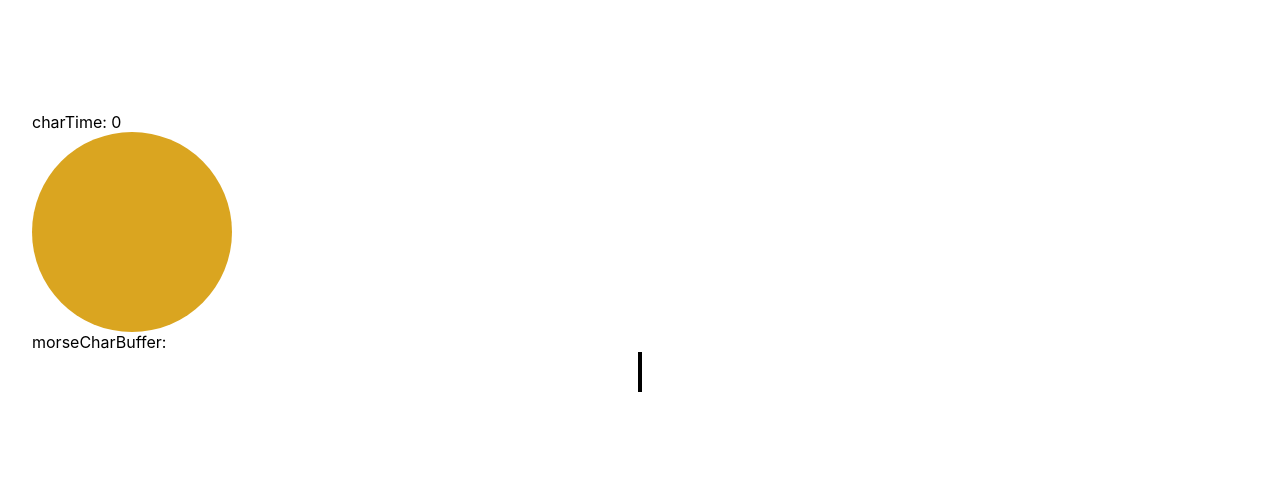
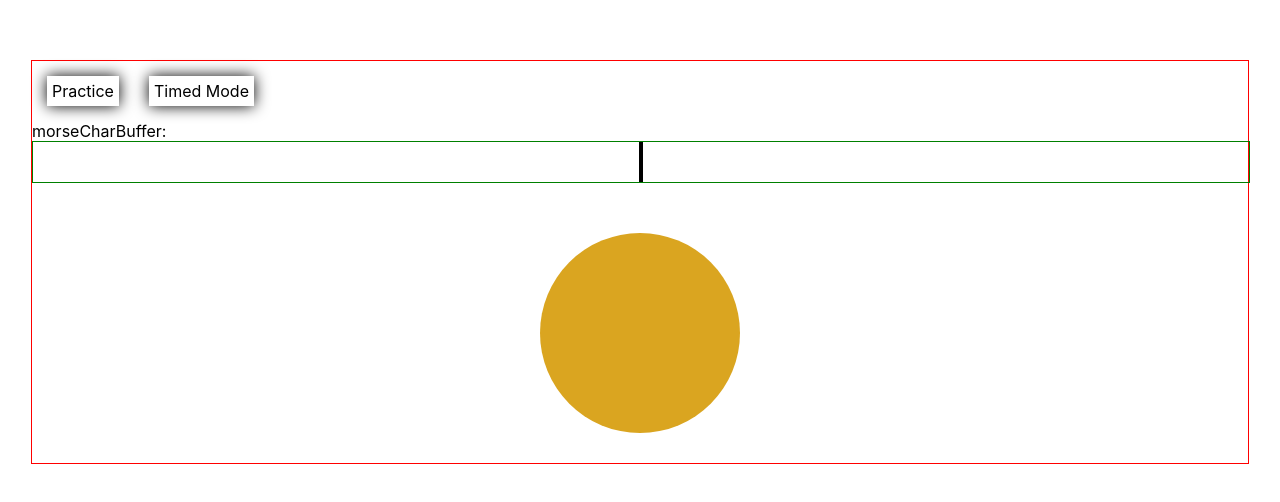
Before and after one commit to genemecija/learn-morse-code, a React (Create React App) app: page / in a window 1280 px wide. Shown: the part 138-640 px from the top of the page. Built offline with nearby package versions, Linux system fonts and the light colour scheme.

Commit message:
Tones work on iOS Safari

```diff
--- a/src/App.js
+++ b/src/App.js
@@ -1,8 +1,9 @@
 import React, { useEffect, useState } from 'react';
-import './App.css';
+import './css/App.css';
 import MorseDisplay from './components/MorseDisplay'
 import MorseBufferDisplay from './components/MorseBufferDisplay'
 import MorseButton from './components/MorseButton'
+import ModePicker from './components/ModePicker'
 // import LettersDisplay from './components/LettersDisplay'
 
 function App() {
@@ -21,30 +22,46 @@ function App() {
     const ditMaxTime = 5  // default: 3
     const letterGapMinTime = ditMaxTime*3
     const wordGapMaxTime = ditMaxTime*7
-    const morseHistorySize = 3
+    const morseHistorySize = 1
 
-    let context = new AudioContext()
+    // Tone Setup
+    let AudioContext = window.AudioContext || window.webkitAudioContext || false
+    let context
+    window.AudioContext = window.AudioContext || window.webkitAudioContext;
+    if (AudioContext) {
+        context = new AudioContext()
+    } else {
+        context = null
+    }
+
     let o
+    let frequency = 550.0
 
 
     function handleInputStart(event) {
+        event.preventDefault()
         if ((event.keyCode !== 32 && event.target.id !== "morseButton") ||
         (event.repeat)) {
             return
         }
+        if (context.state === 'interrupted') {
+            context.resume()
+        }
+
+        o = context.createOscillator()
+        o.frequency.value = frequency
+        o.type = "sine"
+
+        let g = context.createGain()
+        g.gain.exponentialRampToValueAtTime(0.08, context.currentTime)
+        o.connect(g)
+        g.connect(context.destination)
+        o.start()
+
         // if (gapTimer===0) { setMorseLettersBuffer('') }
         checkGapBetweenInputs()
         clearInterval(gapTimer)
 
-        o = context.createOscillator()
-        let g = context.createGain()
-        g.gain.exponentialRampToValueAtTime(0.08, context.currentTime)
-        o.type = "sine"
-        let frequency = 550.0
-        o.frequency.value = frequency
-        o.connect(g)
-        g.connect(context.destination)
-        o.start()
 
         startCharTimer()
     }
@@ -58,6 +75,7 @@ function App() {
     }
 
     function handleInputEnd(event) {
+        event.preventDefault()
         if ((event.keyCode !== 32 && event.target.id !== "morseButton") ||
         (event.repeat)) {
             return
@@ -111,7 +129,9 @@ function App() {
         document.addEventListener('keydown', handleInputStart)
         document.addEventListener('keyup', handleInputEnd)
         document.getElementById('morseButton').addEventListener('mousedown', handleInputStart)
+        document.getElementById('morseButton').addEventListener('touchstart', handleInputStart)
         document.getElementById('morseButton').addEventListener('mouseup', handleInputEnd)
+        document.getElementById('morseButton').addEventListener('touchend', handleInputEnd)
         // eslint-disable-next-line
     }, [])
 
@@ -139,12 +159,12 @@ function App() {
     }, [morseCharBuffer])
 
     return (
-        <div>charTime: {charTime}<br/>
-            <MorseButton />
+        <div id='main-content'>
+            <ModePicker />
             morseCharBuffer:<br/>
             <MorseBufferDisplay buffer={morseCharBuffer} /><br/>
             <MorseDisplay morseWords={morseWords}/>
-
+            <MorseButton />
         </div>
     );
 }
--- a/src/App.css
+++ b/src/App_original.css
@@ -11,8 +11,17 @@ html, body {
     align-items: center;
     width: 100%;
 }
-#root div {
+#mode-picker {
+    display: flex;
+}
+#mode-picker div {
+    margin: 15px;
+    padding: 5px;
+    box-shadow: 0px 0px 15px #000;
+}
+#main-content {
     width: 95vw;
+    border: 1px solid red;
 }
 
 #morseButton {
@@ -25,7 +34,7 @@ html, body {
 #morseBufferDisplay {
     display: flex;
     justify-content: center;
-    /* border: 1px solid green; */
+    border: 1px solid green;
     width: 100%;
     height: 40px;
 }
@@ -71,42 +80,46 @@ html, body {
     font-weight: bold;
 }
 #morseDisplay {
-    /* border: 2px solid red; */
+    /* border: 1px solid blue; */
     display: flex;
-    flex-direction: row;
+    flex-direction: column;
 }
-#cardContainer div .morseCard:nth-child(1){
+#morseDisplay .morseCard:nth-child(1){
     opacity: 100%;
 }
-#cardContainer div .morseCard:nth-child(2){
+#morseDisplay .morseCard:nth-child(2){
     opacity: 70%;
 }
-#cardContainer div .morseCard:nth-child(3){
+#morseDisplay .morseCard:nth-child(3){
     opacity: 50%;
 }
-#cardContainer div .morseCard:nth-child(4){
+#morseDisplay .morseCard:nth-child(4){
     opacity: 30%;
 }
-#cardContainer div .morseCard:nth-child(5){
+#morseDisplay .morseCard:nth-child(5){
     opacity: 10%;
 }
 .morseCard {
     display: flex;
     flex-direction: row !important;
     justify-content: center;
-    /* border: 1px solid blue; */
+    /* border: 1px solid orange; */
     margin-bottom: 2px;
     font-size: 40px;
     font-family: 'Courier';
     font-weight: bold;
+    /* width: 100%; */
 }
 .morseCard div {
     /* border: 1px solid green; */
     padding: 5px;
     margin: 2px;
-    /* border: 1px solid #EEE; */
+    /* border: 1px solid purple; */
     background: #EEE;
+    /* background-image: linear-gradient(90deg, transparent, #EEE); */
     /* box-shadow: 0px 2px 2px -2px #666; */
+    /* justify-content: space-around; */
+    width: 50%;
 }
 .morseCard .ditDahs {
     display: flex;
--- /dev/null
+++ b/src/components/ModePicker.js
@@ -0,0 +1,16 @@
+import React from "react"
+
+function ModePicker() {
+    return (
+        <div id="mode-picker">
+            <div id="practice">
+                Practice
+            </div>
+            <div id="timed">
+                Timed Mode
+            </div>
+        </div>
+    )
+}
+
+export default ModePicker
--- a/src/components/MorseDisplay.js
+++ b/src/components/MorseDisplay.js
@@ -7,9 +7,7 @@ function MorseDisplay(props) {
 
     return (
         <div id="morseDisplay">
-            <div id="cardContainer">
-                <div>{morseCards}</div>
-            </div>
+            {morseCards}
         </div>
     )
 }
--- /dev/null
+++ b/src/css/App.css
@@ -0,0 +1,197 @@
+html, body {
+  margin: 0px;
+  padding: 0px;
+  height: 100%;
+  width: 100%;
+  -webkit-box-sizing: border-box;
+          box-sizing: border-box;
+}
+
+#root {
+  height: 100%;
+  display: -webkit-box;
+  display: -ms-flexbox;
+  display: flex;
+  -webkit-box-pack: center;
+      -ms-flex-pack: center;
+          justify-content: center;
+  -webkit-box-align: center;
+      -ms-flex-align: center;
+          align-items: center;
+  width: 100%;
+}
+
+#mode-picker {
+  display: -webkit-box;
+  display: -ms-flexbox;
+  display: flex;
+}
+
+#mode-picker div {
+  margin: 15px;
+  padding: 5px;
+  -webkit-box-shadow: 0px 0px 15px #000;
+          box-shadow: 0px 0px 15px #000;
+}
+
+#main-content {
+  width: 95vw;
+  border: 1px solid red;
+  display: -webkit-box;
+  display: -ms-flexbox;
+  display: flex;
+  -webkit-box-orient: vertical;
+  -webkit-box-direction: normal;
+      -ms-flex-direction: column;
+          flex-direction: column;
+}
+
+#morseButton {
+  width: 200px !important;
+  height: 200px;
+  margin: 30px;
+  background: goldenrod;
+  border-radius: 50%;
+  -ms-flex-item-align: center;
+      -ms-grid-row-align: center;
+      align-self: center;
+}
+
+#morseBufferDisplay {
+  display: -webkit-box;
+  display: -ms-flexbox;
+  display: flex;
+  -webkit-box-pack: center;
+      -ms-flex-pack: center;
+          justify-content: center;
+  border: 1px solid green;
+  width: 100%;
+  height: 40px;
+}
+
+#morseBufferDisplay #ditDahs {
+  width: 50%;
+  padding-right: 5px;
+  border-right: 2px solid #000;
+  display: -webkit-box;
+  display: -ms-flexbox;
+  display: flex;
+  -webkit-box-orient: horizontal;
+  -webkit-box-direction: normal;
+      -ms-flex-direction: row;
+          flex-direction: row;
+  -webkit-box-pack: end;
+      -ms-flex-pack: end;
+          justify-content: flex-end;
+}
+
+#morseBufferDisplay #ditDahs .ditDah {
+  background: #DDD;
+  height: 40px;
+  width: 30px !important;
+  margin-left: 3px;
+  -webkit-box-shadow: 0px 1px 0px #000;
+          box-shadow: 0px 1px 0px #000;
+  display: -webkit-box;
+  display: -ms-flexbox;
+  display: flex;
+  -webkit-box-pack: center;
+      -ms-flex-pack: center;
+          justify-content: center;
+  -webkit-box-align: center;
+      -ms-flex-align: center;
+          align-items: center;
+  font-size: 35px;
+  font-family: 'Courier';
+  font-weight: bold;
+}
+
+#morseBufferDisplay #alphanumeric {
+  padding-left: 5px;
+  border-left: 2px solid #000;
+  width: 50%;
+  font-size: 40px;
+  font-family: 'Courier';
+  font-weight: bold;
+}
+
+.space {
+  font-size: 20px;
+}
+
+.morseError {
+  background: rgba(255, 0, 0, 0.4);
+}
+
+#morseDisplay {
+  /* border: 1px solid blue; */
+  display: -webkit-box;
+  display: -ms-flexbox;
+  display: flex;
+  -webkit-box-orient: vertical;
+  -webkit-box-direction: normal;
+      -ms-flex-direction: column;
+          flex-direction: column;
+}
+
+#morseDisplay .morseCard:nth-child(1) {
+  opacity: 100%;
+}
+
+#morseDisplay .morseCard:nth-child(2) {
+  opacity: 70%;
+}
+
+#morseDisplay .morseCard:nth-child(3) {
+  opacity: 50%;
+}
+
+#morseDisplay .morseCard:nth-child(4) {
+  opacity: 30%;
+}
+
+#morseDisplay .morseCard:nth-child(5) {
+  opacity: 10%;
+}
+
+.morseCard {
+  display: -webkit-box;
+  display: -ms-flexbox;
+  display: flex;
+  -webkit-box-orient: horizontal !important;
+  -webkit-box-direction: normal !important;
+      -ms-flex-direction: row !important;
+          flex-direction: row !important;
+  -webkit-box-pack: center;
+      -ms-flex-pack: center;
+          justify-content: center;
+  /* border: 1px solid orange; */
+  margin-bottom: 2px;
+  font-size: 40px;
+  font-family: 'Courier';
+  font-weight: bold;
+  /* width: 100%; */
+}
+
+.morseCard div {
+  /* border: 1px solid purple; */
+  padding: 5px;
+  margin: 2px;
+  background: #EEE;
+  width: 50%;
+  white-space: nowrap;
+}
+
+.morseCard .ditDahs {
+  display: -webkit-box;
+  display: -ms-flexbox;
+  display: flex;
+  -webkit-box-pack: end;
+      -ms-flex-pack: end;
+          justify-content: flex-end;
+  -webkit-box-align: center;
+      -ms-flex-align: center;
+          align-items: center;
+  overflow-wrap: break-word;
+}
+/*# sourceMappingURL=App.css.map */
--- /dev/null
+++ b/src/scss/App.scss
@@ -0,0 +1,135 @@
+html, body {
+    margin: 0px;
+    padding: 0px;
+    height: 100%;
+    width: 100%;
+    box-sizing: border-box;
+}
+#root {
+    height: 100%;
+    display: flex;
+    justify-content: center;
+    align-items: center;
+    width: 100%;
+}
+#mode-picker {
+    display: flex;
+
+    div {
+        margin: 15px;
+        padding: 5px;
+        box-shadow: 0px 0px 15px #000;
+    }
+}
+#main-content {
+    width: 95vw;
+    border: 1px solid red;
+    display: flex;
+    flex-direction: column;
+}
+
+#morseButton {
+    width: 200px !important;
+    height: 200px;
+    margin: 30px;
+    background: goldenrod;
+    border-radius: 50%;
+    align-self: center;
+}
+
+#morseBufferDisplay {
+    display: flex;
+    justify-content: center;
+    border: 1px solid green;
+    width: 100%;
+    height: 40px;
+
+    #ditDahs {
+        width: 50%;
+        padding-right: 5px;
+        border-right: 2px solid #000;
+        display: flex;
+        flex-direction: row;
+        justify-content: flex-end;
+
+        .ditDah {
+            background: #DDD;
+            height: 40px;
+            width: 30px !important;
+            margin-left: 3px;
+            box-shadow: 0px 1px 0px #000;
+            display: flex;
+            justify-content: center;
+            align-items: center;
+            font-size: 35px;
+            font-family: 'Courier';
+            font-weight: bold;
+        }
+    }
+
+    #alphanumeric {
+        padding-left: 5px;
+        border-left: 2px solid #000;
+        width: 50%;
+        font-size: 40px;
+        font-family: 'Courier';
+        font-weight: bold;
+    }
+}
+
+.space {
+    font-size: 20px;
+}
+.morseError {
+    background: rgba(255,0,0,0.4);
+}
+
+#morseDisplay {
+    /* border: 1px solid blue; */
+    display: flex;
+    flex-direction: column;
+
+    .morseCard:nth-child(1){
+        opacity: 100%;
+    }
+    .morseCard:nth-child(2){
+        opacity: 70%;
+    }
+    .morseCard:nth-child(3){
+        opacity: 50%;
+    }
+    .morseCard:nth-child(4){
+        opacity: 30%;
+    }
+    .morseCard:nth-child(5){
+        opacity: 10%;
+    }
+}
+
+.morseCard {
+    display: flex;
+    flex-direction: row !important;
+    justify-content: center;
+    /* border: 1px solid orange; */
+    margin-bottom: 2px;
+    font-size: 40px;
+    font-family: 'Courier';
+    font-weight: bold;
+    /* width: 100%; */
+
+    div {
+        /* border: 1px solid purple; */
+        padding: 5px;
+        margin: 2px;
+        background: #EEE;
+        width: 50%;
+        white-space: nowrap;
+    }
+
+    .ditDahs {
+        display: flex;
+        justify-content: flex-end;
+        align-items: center;
+        overflow-wrap: break-word;
+    }
+}
```
Also changed, not shown: 1 other file (tests, documents, lock files or other folders).
